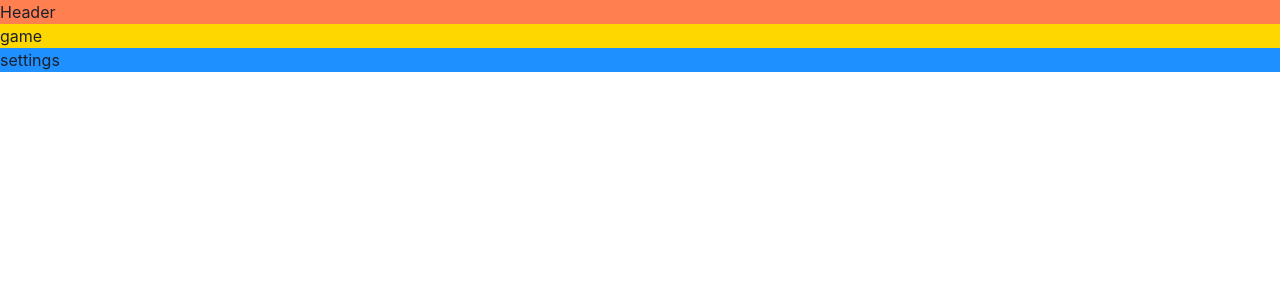
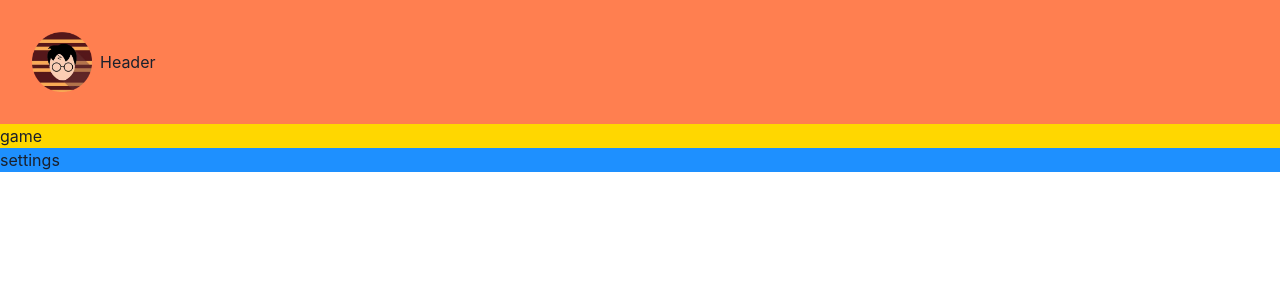
Before and after one commit to Ob1devonn/memory-game, a React (Vite) app: page / in a window 1280 px wide. Shown: the top 300 px of the page. Built offline with nearby package versions, Linux system fonts and the light colour scheme.

Commit message:
Add logo

```diff
--- a/src/App.tsx
+++ b/src/App.tsx
@@ -1,4 +1,5 @@
 import { Grid, GridItem } from "@chakra-ui/react";
+import Header from "./components/Header";
 
 function App() {
   return (
@@ -9,7 +10,7 @@ function App() {
                         "settings settings"`}
       >
         <GridItem area="header" bg="coral">
-          Header
+          <Header />
         </GridItem>
         <GridItem area="game" bg="gold">
           game
--- /dev/null
+++ b/src/components/Header.tsx
@@ -0,0 +1,11 @@
+import { HStack, Image, Text } from "@chakra-ui/react";
+import logo from "../assets/harry_potter_icon_by_rickyrgoetz_dbfr8a2.webp";
+
+export default function Header() {
+  return (
+    <HStack padding="2rem">
+      <Image src={logo} boxSize="60px" />
+      <Text> Header</Text>
+    </HStack>
+  );
+}
```
Also changed, not shown: src/assets/harry_potter_icon_by_rickyrgoetz_dbfr8a2.webp (added).
